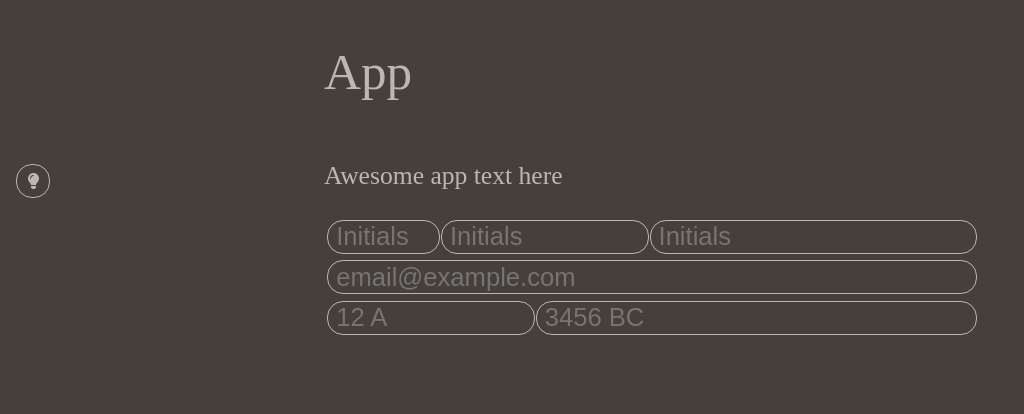
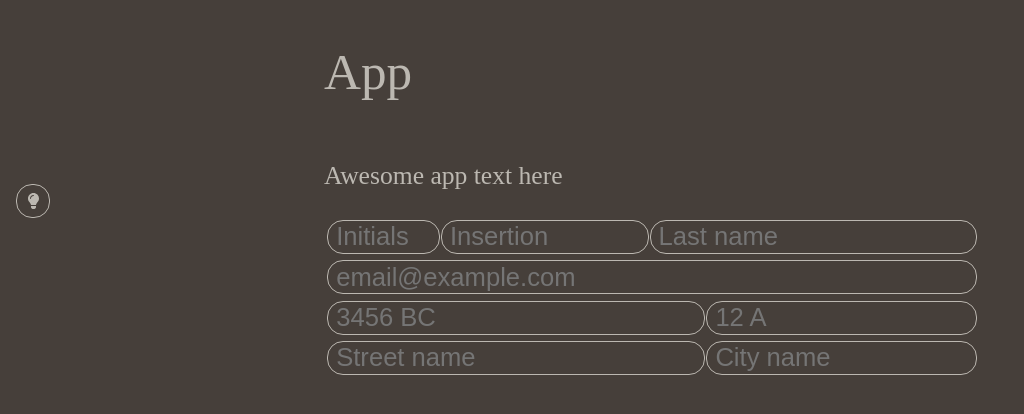
Before and after one commit to TessavWalstijn/nextjs.form, a Next.js app: page / in a window 1280 px wide. Shown: the top 414 px of the page, without its empty margins (0-1024 px from the left). Built offline with nearby package versions, Linux system fonts and the light colour scheme.

Commit message:
Added #6 and #7

```diff
--- a/react/components/Form/index.tsx
+++ b/react/components/Form/index.tsx
@@ -2,27 +2,35 @@ import React, { useRef } from 'react'
 import StyledProps from '@react/props/StyledProps'
 import Input, { Feedback } from '@react/components/Input'
 import RegExpLib from '@utils/regExpLib'
+import debounce from '@utils/debounce'
 import { Row } from './styled'
 
 const Form: React.FC<StyledProps> = () => {
   const houseNumberRef = useRef<HTMLInputElement | null>(null)
   const postalcodeRef = useRef<HTMLInputElement | null>(null)
+  const streetRef = useRef<HTMLInputElement | null>(null)
+  const cityRef = useRef<HTMLInputElement | null>(null)
 
-  const checkApi = async () => {
+  const checkApi = debounce(async () => {
     const houseNumber = houseNumberRef.current
     const postalcode = postalcodeRef.current
+    const streetInput = streetRef.current
+    const cityInput = cityRef.current
 
-    if (!(houseNumber && postalcode)) return
+    if (!(houseNumber && postalcode && streetInput && cityInput)) return
 
     const postcode = postalcode.value.replace(/[ ]/g, '');
     const housenum = houseNumber.value.replace(/[ ]/g, '');
 
     const res = await fetch(`https://photon.komoot.io/api?q=${postcode}%20${housenum}`)
     const location = await res.json();
+    const { street, city } = location.features[0].properties;
 
-    // API output
-    console.log(location.features[0])
-  }
+    if (!(street && city)) return
+
+    streetInput.value = street
+    cityInput.value = city
+  }, 1000)
 
   const checkEmail = (value: string, setFeedback: any) => {
     if (RegExpLib.checkEmail(value)) {
@@ -87,14 +95,14 @@ const Form: React.FC<StyledProps> = () => {
       <Input
         onCheck={checkName}
         warn="Invalid insertion"
-        placeholder="Initials"
+        placeholder="Insertion"
         width={'30%'}
       />
       <Input
         onCheck={checkName}
         warn="Invalid last name"
         require="Sorry but initial(s) is/are required"
-        placeholder="Initials"
+        placeholder="Last name"
         width={'49%'}
       />
     </Row>
@@ -107,20 +115,40 @@ const Form: React.FC<StyledProps> = () => {
     />
     <Row>
       <Input
+        ref={postalcodeRef}
+        onCheck={checkPost}
+        warn="Invalid postal code"
+        require="Sorry but postal code is required"
+        placeholder="3456 BC"
+        width={'57%'}
+      />
+      <Input
         ref={houseNumberRef}
         onCheck={checkNumber}
         warn="Invalid house number"
         require="Sorry house number is required"
         placeholder="12 A"
-        width={'30%'}
+        width={'40%'}
+      />
+    </Row>
+    <Row>
+      <Input
+        ref={streetRef}
+        onCheck={checkName}
+        warn="Invalid street name"
+        require="Sorry but street name is required"
+        placeholder="Street name"
+        width={'57%'}
+        readonly
       />
       <Input
-        ref={postalcodeRef}
-        onCheck={checkPost}
-        warn="Invalid postal code"
-        require="Sorry but postal code is required"
-        placeholder="3456 BC"
-        width={'67%'}
+        ref={cityRef}
+        onCheck={checkName}
+        warn="Invalid city name"
+        require="Sorry but city name is required"
+        placeholder="City name"
+        width={'40%'}
+        readonly
       />
     </Row>
   </>
--- a/react/components/Input/index.tsx
+++ b/react/components/Input/index.tsx
@@ -22,10 +22,11 @@ interface Props extends StyledProps {
   error?: string
   require?: string | boolean
   placeholder: string
+  readonly?: boolean
 }
 
 const Input: React.FC<Props> = forwardRef(
-  ({ onCheck, error, warn, require, placeholder, ...other }, ref: any) => {
+  ({ onCheck, error, warn, require, placeholder, readonly = false, ...other }, ref: any) => {
     const [feedback, setFeedback] = useState<Feedback>(Feedback.regular)
 
     const handleKeyUp = debounce(() => {
@@ -40,6 +41,8 @@ const Input: React.FC<Props> = forwardRef(
       onCheck(input.value, setFeedback)
     }, 300)
 
+    console.log(readonly)
+
     return <Container {...other}>
       <InputStyled
         ref={ref}
@@ -48,6 +51,7 @@ const Input: React.FC<Props> = forwardRef(
         feedback={feedback}
         fontSize={0}
         type='text'
+        readonly={readonly}
       />
       {feedback === 'warning' && <Warn>{warn}</Warn>}
       {feedback === 'error' && <Error>{error}</Error>}
--- a/react/components/Input/styled.tsx
+++ b/react/components/Input/styled.tsx
@@ -19,7 +19,7 @@ const feedback = variant({
 })
 
 export const InputStyled: StyledComponent<
-  ForwardRefComponent<HTMLInputElement, HTMLMotionProps<"input">>,
+  ForwardRefComponent<HTMLInputElement, HTMLMotionProps<'input'>>,
   DefaultTheme,
   { feedback: string } & StyledProps,
   never
```
